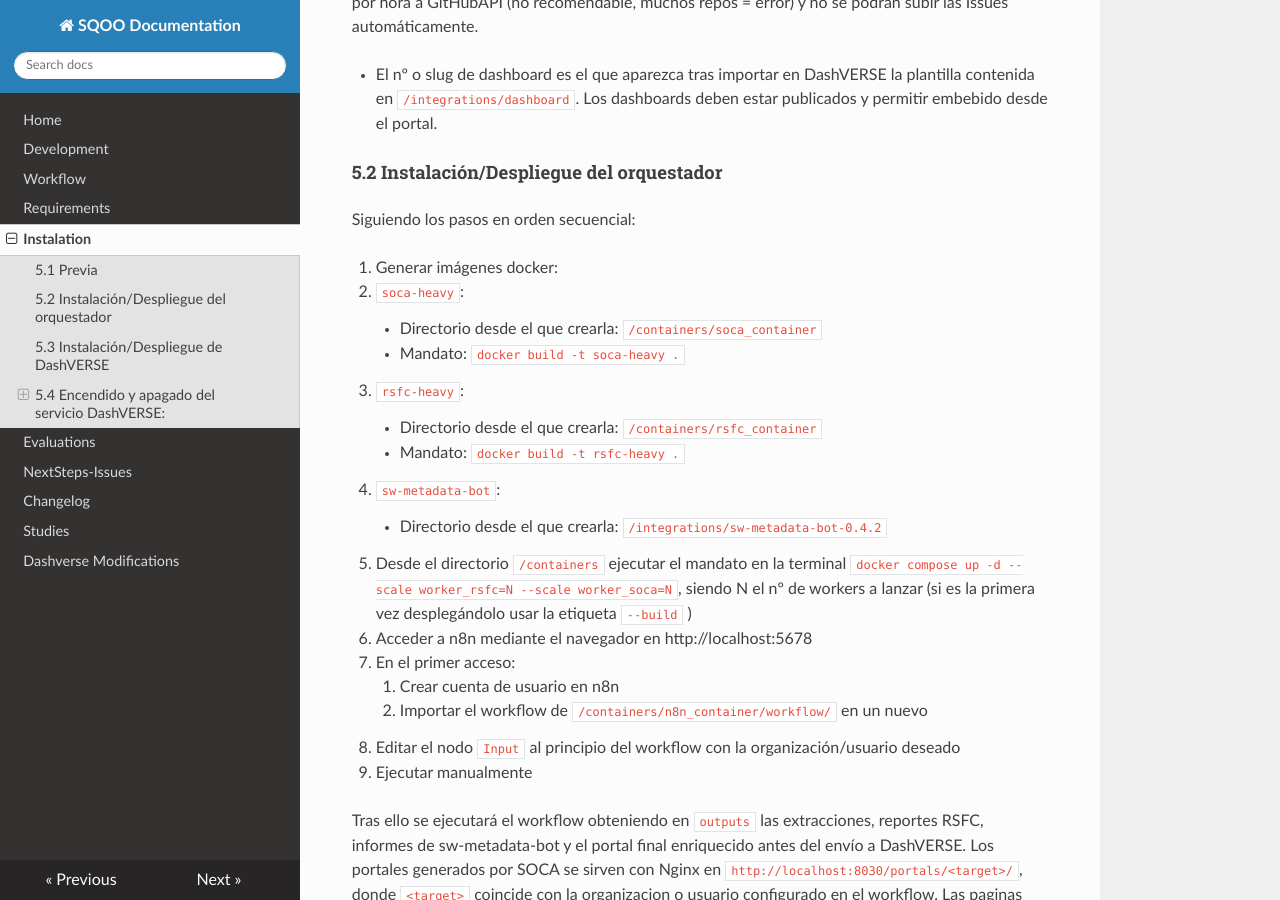
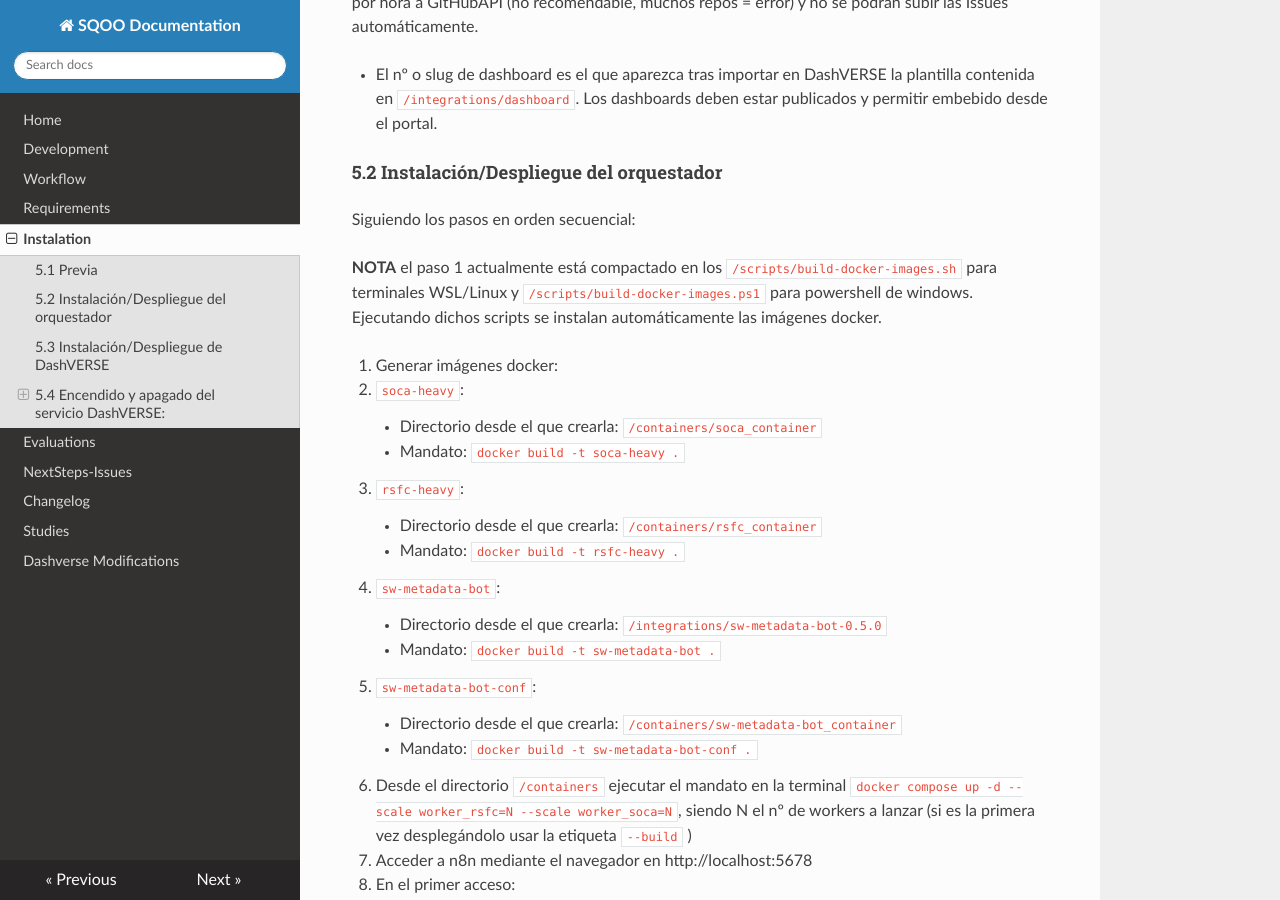
Before and after one commit to SergioZSZ/Software-Quality-Observatory-Orchestrator-TFG, an MkDocs documentation site: the page built from docs/instalacion.md, in a window 1280 px wide and 900 px high, scrolled down 840 px. Built offline with MkDocs 1.6.1, drawn with Linux system fonts in a browser that asks for light colours; nearby versions of some CDN libraries.

Commit message:
fixed sw-metadata-bot confs, fixed workflow with new implementations & added scripts to install docker images

```diff
--- a/docs/instalacion.md
+++ b/docs/instalacion.md
@@ -29,6 +29,8 @@
 #### 5.2 Instalación/Despliegue del orquestador
 Siguiendo los pasos en orden secuencial:
 
+**NOTA** el paso 1 actualmente está compactado en los `/scripts/build-docker-images.sh` para terminales WSL/Linux y `/scripts/build-docker-images.ps1` para powershell de windows. Ejecutando dichos scripts se instalan automáticamente las imágenes docker.
+
 1. Generar imágenes  docker:
    - `soca-heavy`:
       - Directorio desde el que crearla: `/containers/soca_container`
@@ -37,7 +39,12 @@ Siguiendo los pasos en orden secuencial:
       - Directorio desde el que crearla: `/containers/rsfc_container`
       - Mandato: `docker build -t rsfc-heavy .`
    - `sw-metadata-bot`:
-      - Directorio desde el que crearla: `/integrations/sw-metadata-bot-0.4.2`
+      - Directorio desde el que crearla: `/integrations/sw-metadata-bot-0.5.0`
+      - Mandato: `docker build -t sw-metadata-bot .`
+   - `sw-metadata-bot-conf`:
+      - Directorio desde el que crearla: `/containers/sw-metadata-bot_container`
+      - Mandato: `docker build -t sw-metadata-bot-conf .`
+
 
 2. Desde el directorio `/containers` ejecutar el mandato en la terminal `docker compose up -d --scale worker_rsfc=N --scale worker_soca=N`, siendo N el nº de workers a lanzar (si es la primera vez desplegándolo usar la etiqueta `--build` )
 
```
Also changed, not shown: CHANGELOG.md (+4 -1 lines), README.md (+10 -4 lines), 6 other files.
